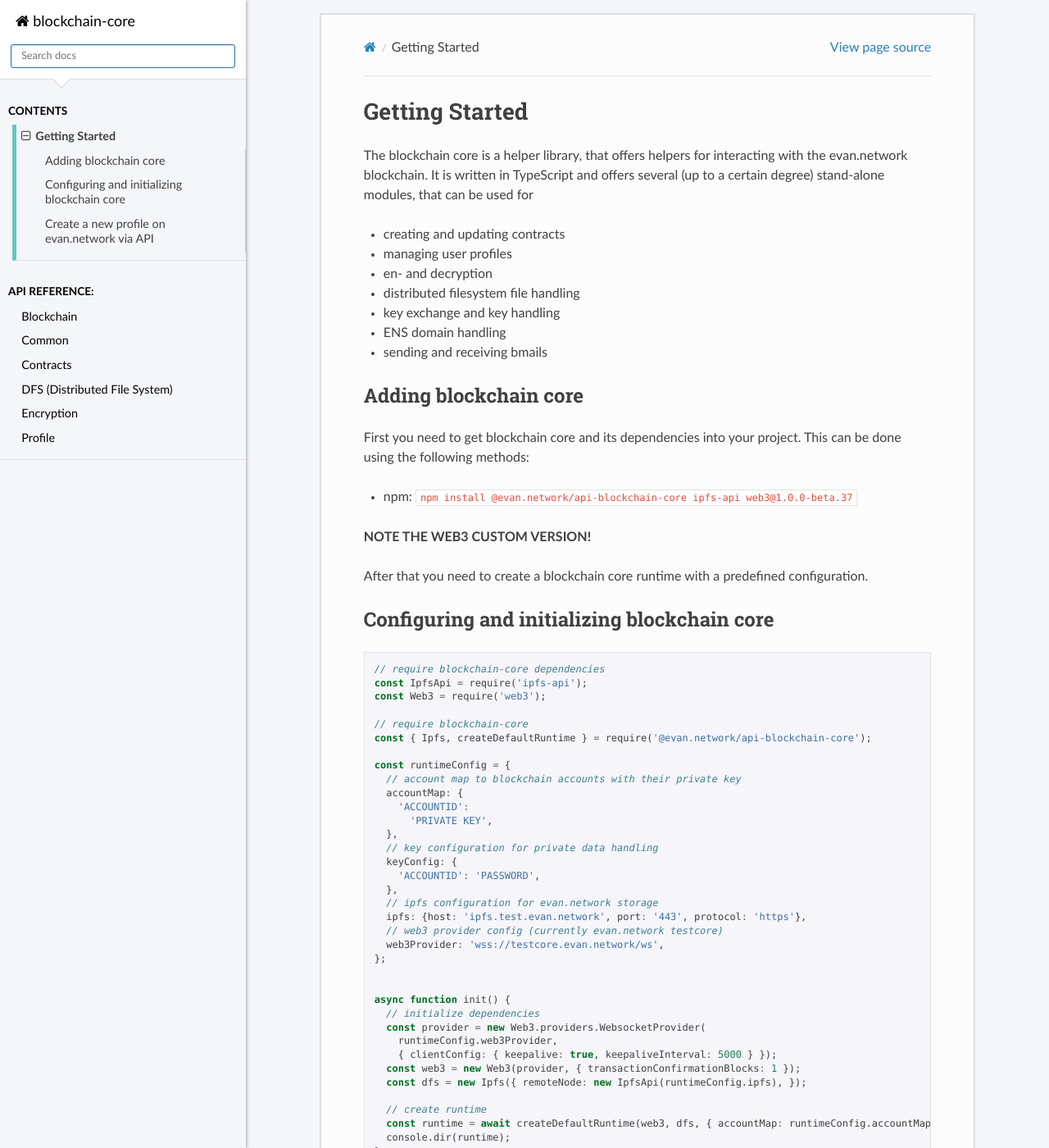
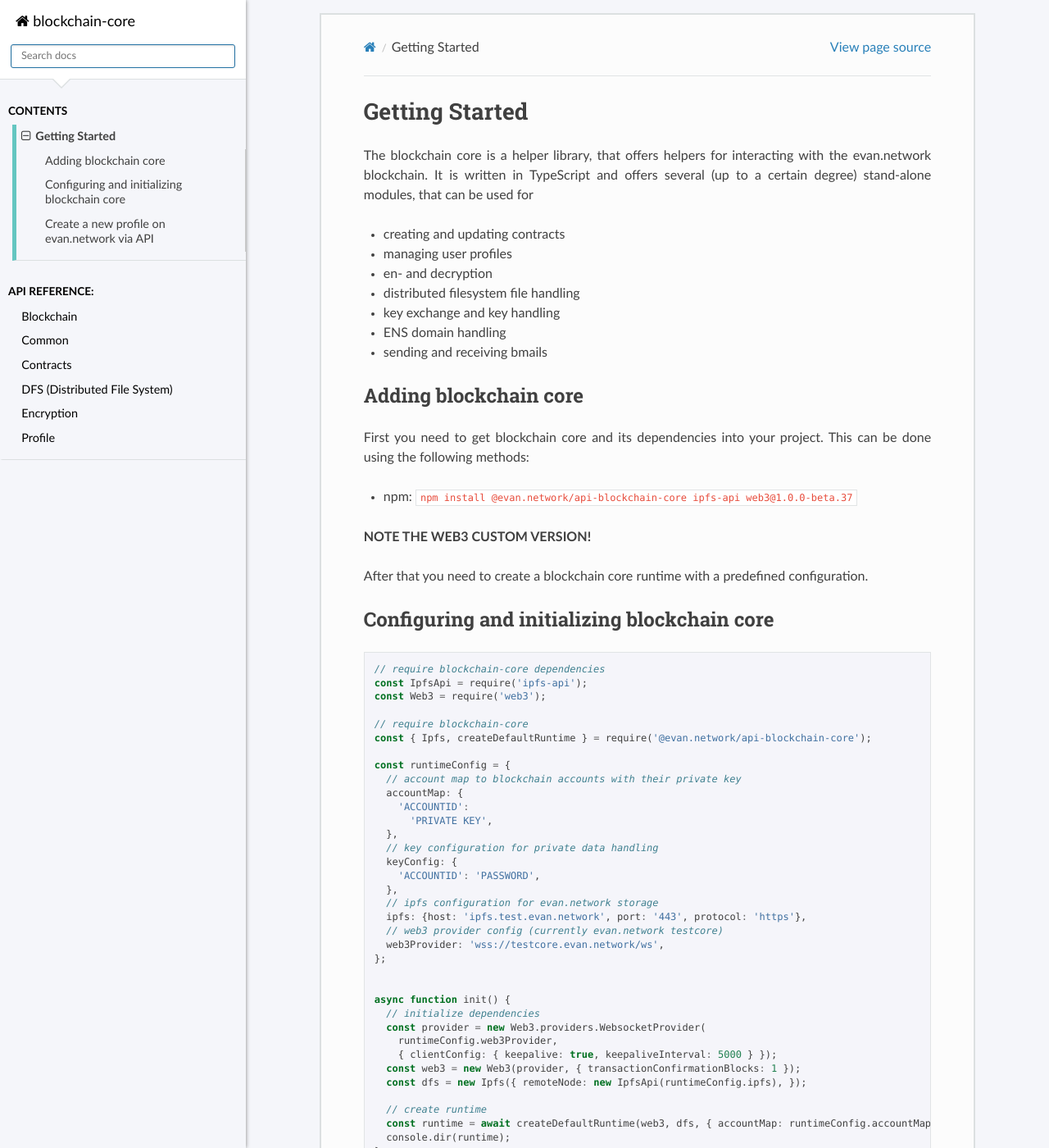
Before and after one commit to evannetwork/api-blockchain-core, a Sphinx documentation site: the page built from docs/getting-started.rst, in a window 1280 px wide and 1400 px high. Shown: the whole window at 82% size. Built offline with Sphinx 7.4.7 and the Read the Docs theme 2.0.0, drawn with Linux system fonts in a browser that asks for light colours; pages that are not in the unit, such as notebooks, are missing from menus.

Commit message:
fix text-align for documentation style
- [CORE-10]

```diff
--- a/docs/_static/css/evan.css
+++ b/docs/_static/css/evan.css
@@ -141,6 +141,10 @@
   border: 2px solid #dce0e1;
 }
 
+.wy-nav-content p {
+  text-align: justify;
+}
+
 .highlight {
   background: #f5f5fa;
 }
```
